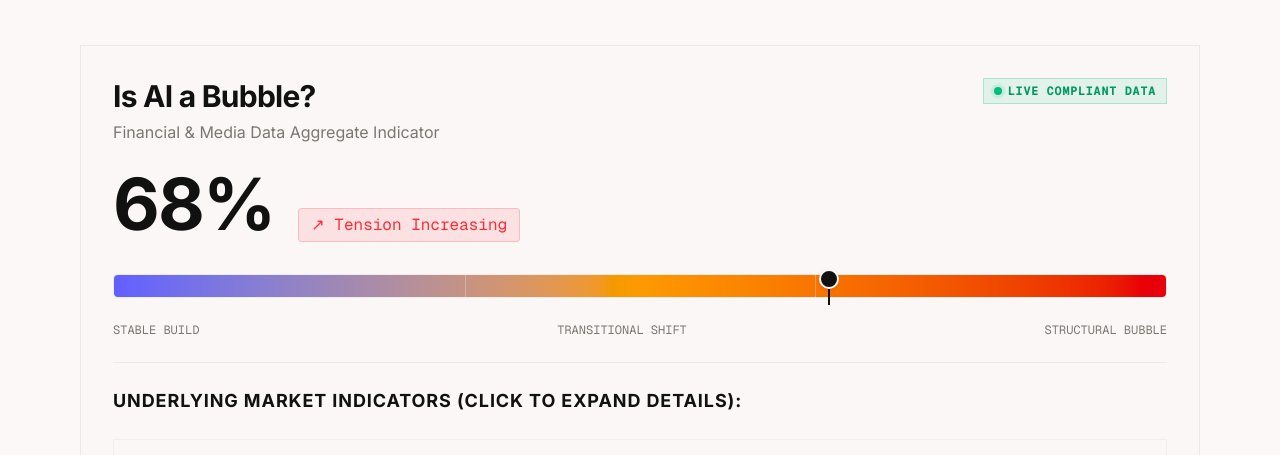
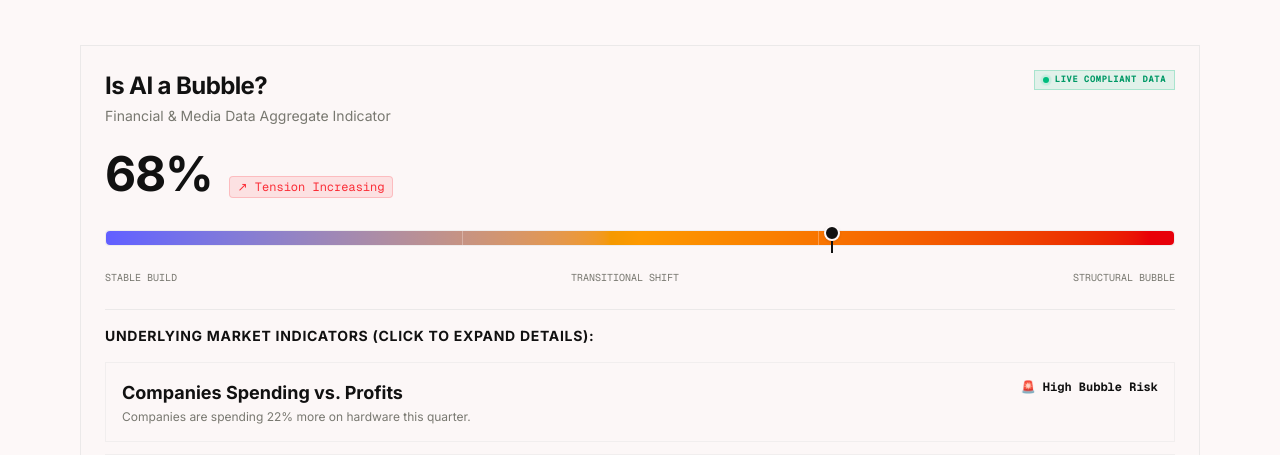
Before and after one commit to IdanKrupnik/state-of-ai, a Next.js app: page / in a window 1280 px wide. Shown: the part 345-800 px from the top of the page. Built offline with nearby package versions, Linux system fonts and the light colour scheme; no server answers; the database is empty.

Commit message:
feat(bubble-index): reduce font sizes back to a clean, balanced layout

```diff
--- a/src/components/AIBubbleTensionIndex/AIBubbleTensionIndex.driver.ts
+++ b/src/components/AIBubbleTensionIndex/AIBubbleTensionIndex.driver.ts
@@ -38,7 +38,7 @@ export class AIBubbleTensionIndexDriver {
   }
 
   getBubblePercentageText(): string | null {
-    const textEl = this.elementToUse.querySelector('.text-7xl');
+    const textEl = this.elementToUse.querySelector('.text-5xl');
     return textEl ? textEl.textContent : null;
   }
 
--- a/src/components/AIBubbleTensionIndex/AIBubbleTensionIndex.tsx
+++ b/src/components/AIBubbleTensionIndex/AIBubbleTensionIndex.tsx
@@ -46,27 +46,27 @@ export const AIBubbleTensionIndex: React.FC<{ data?: BubbleIndexData }> = ({ dat
   ];
 
   return (
-    <div className="border border-outline-variant/30 p-8 bg-brand-clay/5 hover:border-brand-black hover:shadow-sm transition-all duration-200 flex flex-col gap-6" data-testid="bubble-index-widget">
-      <header className="flex justify-between items-start flex-wrap gap-4">
+    <div className="border border-outline-variant/30 p-6 bg-brand-clay/5 hover:border-brand-black hover:shadow-sm transition-all duration-200 flex flex-col gap-6" data-testid="bubble-index-widget">
+      <header className="flex justify-between items-start flex-wrap gap-2">
         <div>
-          <h2 className="text-3xl font-black tracking-tight text-brand-black">Is AI a Bubble?</h2>
-          <p className="text-brand-warm-grey text-base mt-1.5">Financial & Media Data Aggregate Indicator</p>
+          <h2 className="text-2xl font-bold tracking-tight text-brand-black">Is AI a Bubble?</h2>
+          <p className="text-brand-warm-grey text-sm mt-1">Financial & Media Data Aggregate Indicator</p>
         </div>
-        <div className="flex items-center gap-1.5 bg-emerald-500/10 border border-emerald-500/25 px-2.5 py-1 text-emerald-600 dark:text-emerald-500 font-geist-mono text-xs font-bold tracking-wider">
-          <span className="relative flex h-2 w-2">
+        <div className="flex items-center gap-1.5 bg-emerald-500/10 border border-emerald-500/25 px-2 py-0.5 text-emerald-600 dark:text-emerald-500 font-geist-mono text-[9px] font-bold tracking-wider">
+          <span className="relative flex h-1.5 w-1.5">
             <span className="animate-ping absolute inline-flex h-full w-full rounded-full bg-emerald-400 opacity-75" />
-            <span className="relative inline-flex rounded-full h-2 w-2 bg-emerald-500" />
+            <span className="relative inline-flex rounded-full h-1.5 w-1.5 bg-emerald-500" />
           </span>
           <span>LIVE COMPLIANT DATA</span>
         </div>
       </header>
 
-      <div className="flex items-baseline gap-6">
-        <span className="text-7xl font-black tracking-tight text-brand-black">{data.bubblePercentage}%</span>
-        <span className={`text-base font-geist-mono border px-3 py-1 rounded ${badgeColor}`}>{badgeText}</span>
+      <div className="flex items-baseline gap-4">
+        <span className="text-5xl font-extrabold tracking-tight text-brand-black">{data.bubblePercentage}%</span>
+        <span className={`text-xs font-geist-mono border px-2 py-0.5 rounded ${badgeColor}`}>{badgeText}</span>
       </div>
 
-      <div className="relative w-full h-6 bg-brand-clay/10 rounded border border-outline-variant/20 mt-2">
+      <div className="relative w-full h-4 bg-brand-clay/10 rounded border border-outline-variant/20 mt-2">
         <div className="absolute inset-0 bg-gradient-to-r from-indigo-500 via-amber-500 to-red-600 rounded" />
         <div className="absolute left-1/3 top-0 bottom-0 w-[1px] bg-bg-base/30" />
         <div className="absolute left-2/3 top-0 bottom-0 w-[1px] bg-bg-base/30" />
@@ -74,41 +74,41 @@ export const AIBubbleTensionIndex: React.FC<{ data?: BubbleIndexData }> = ({ dat
           initial={{ left: '0%' }}
           animate={{ left: `${data.bubblePercentage}%` }}
           transition={{ type: 'spring', stiffness: 60, damping: 15 }}
-          className="absolute -top-1.5 -ml-2.5 w-5 h-9 flex flex-col items-center"
+          className="absolute -top-1.5 -ml-2 w-4 h-7 flex flex-col items-center"
           data-testid="tracker-pin"
         >
-          <div className="w-5 h-5 bg-brand-black border-2 border-brand-offwhite rounded-full shadow" />
-          <div className="w-0.5 h-4 bg-brand-black" />
+          <div className="w-4 h-4 bg-brand-black border-2 border-brand-offwhite rounded-full shadow" />
+          <div className="w-0.5 h-3 bg-brand-black" />
         </motion.div>
       </div>
 
-      <div className="flex justify-between text-xs font-geist-mono text-brand-warm-grey">
+      <div className="flex justify-between text-[10px] font-geist-mono text-brand-warm-grey">
         <span>STABLE BUILD</span>
         <span>TRANSITIONAL SHIFT</span>
         <span>STRUCTURAL BUBBLE</span>
       </div>
 
-      <div className="border-t border-outline-variant/30 pt-6 flex flex-col gap-6">
-        <h4 className="text-lg font-black uppercase tracking-wider text-brand-black">Underlying Market Indicators (Click to expand details):</h4>
-        <div className="flex flex-col gap-4">
+      <div className="border-t border-outline-variant/30 pt-4 flex flex-col gap-4">
+        <h4 className="text-sm font-bold uppercase tracking-wider text-brand-black">Underlying Market Indicators (Click to expand details):</h4>
+        <div className="flex flex-col gap-3">
           {metrics.map((m, i) => (
-            <div key={i} className="border border-outline-variant/20 p-6 bg-brand-offwhite/50 hover:border-brand-black transition-all">
-              <button onClick={() => setOpenIndex(openIndex === i ? null : i)} className="w-full text-left flex justify-between items-start gap-6 cursor-pointer" data-testid={`metric-btn-${i}`}>
+            <div key={i} className="border border-outline-variant/20 p-4 bg-brand-offwhite/50 hover:border-brand-black transition-all">
+              <button onClick={() => setOpenIndex(openIndex === i ? null : i)} className="w-full text-left flex justify-between items-start gap-4 cursor-pointer" data-testid={`metric-btn-${i}`}>
                 <div>
-                  <span className="block text-2xl font-black text-brand-black">{m.title}</span>
-                  <span className="block text-base text-brand-warm-grey mt-1">{m.subtitle}</span>
+                  <span className="block text-lg font-bold text-brand-black">{m.title}</span>
+                  <span className="block text-xs text-brand-warm-grey mt-0.5">{m.subtitle}</span>
                 </div>
-                <span className="font-geist-mono text-base font-bold text-brand-black shrink-0">{m.status}</span>
+                <span className="font-geist-mono text-xs font-bold text-brand-black shrink-0">{m.status}</span>
               </button>
               <AnimatePresence>
                 {openIndex === i && (
-                  <motion.div initial={{ height: 0, opacity: 0 }} animate={{ height: 'auto', opacity: 1 }} exit={{ height: 0, opacity: 0 }} className="overflow-hidden mt-6 pt-6 border-t border-outline-variant/20 flex flex-col gap-4 text-base text-brand-warm-grey" data-testid={`metric-details-${i}`}>
+                  <motion.div initial={{ height: 0, opacity: 0 }} animate={{ height: 'auto', opacity: 1 }} exit={{ height: 0, opacity: 0 }} className="overflow-hidden mt-4 pt-4 border-t border-outline-variant/20 flex flex-col gap-3 text-sm text-brand-warm-grey" data-testid={`metric-details-${i}`}>
                     <div>
-                      <strong className="block text-red-500 mb-1.5 text-lg">🚨 Why this points to a Bubble:</strong>
+                      <strong className="block text-red-500 mb-1 font-bold text-sm">🚨 Why this points to a Bubble:</strong>
                       <p>{m.bubble}</p>
                     </div>
                     <div>
-                      <strong className="block text-indigo-600 mb-1.5 text-lg">✅ Why this points to a Stable Build:</strong>
+                      <strong className="block text-indigo-600 mb-1 font-bold text-sm">✅ Why this points to a Stable Build:</strong>
                       <p>{m.stable}</p>
                     </div>
                   </motion.div>
@@ -119,7 +119,7 @@ export const AIBubbleTensionIndex: React.FC<{ data?: BubbleIndexData }> = ({ dat
         </div>
       </div>
 
-      <footer className="border-t border-outline-variant/30 pt-4 text-xs font-geist-mono text-brand-warm-grey flex justify-between items-center">
+      <footer className="border-t border-outline-variant/30 pt-3 text-[10px] font-geist-mono text-brand-warm-grey flex justify-between items-center">
         <span>FORMULA: 0.4(CAPEX) + 0.4(SENTIMENT) + 0.2(VIX)</span>
         <span>LIVE DATA: SYNCED {new Date(data.lastSynced).toLocaleTimeString([], { hour: '2-digit', minute: '2-digit' })}</span>
       </footer>
```
